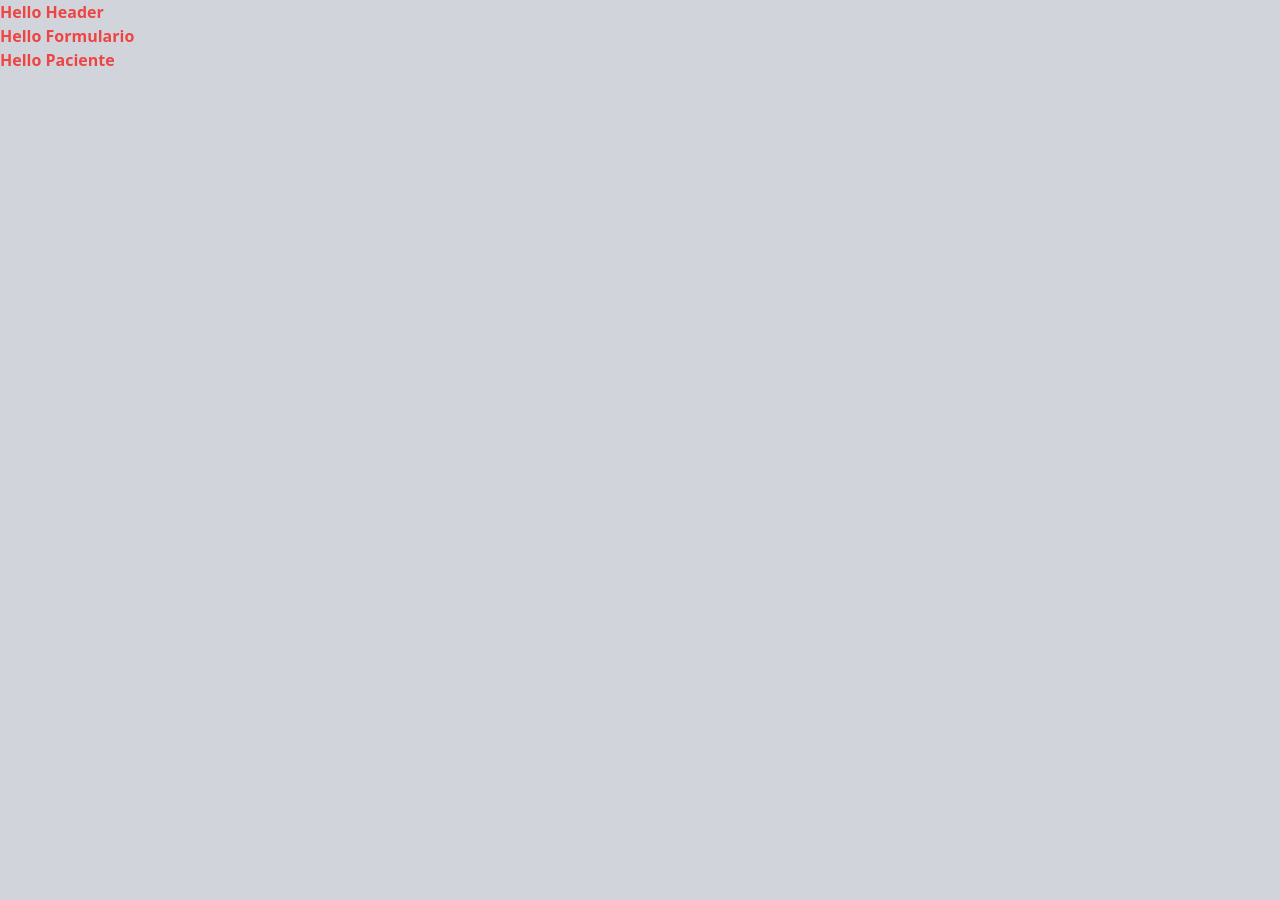
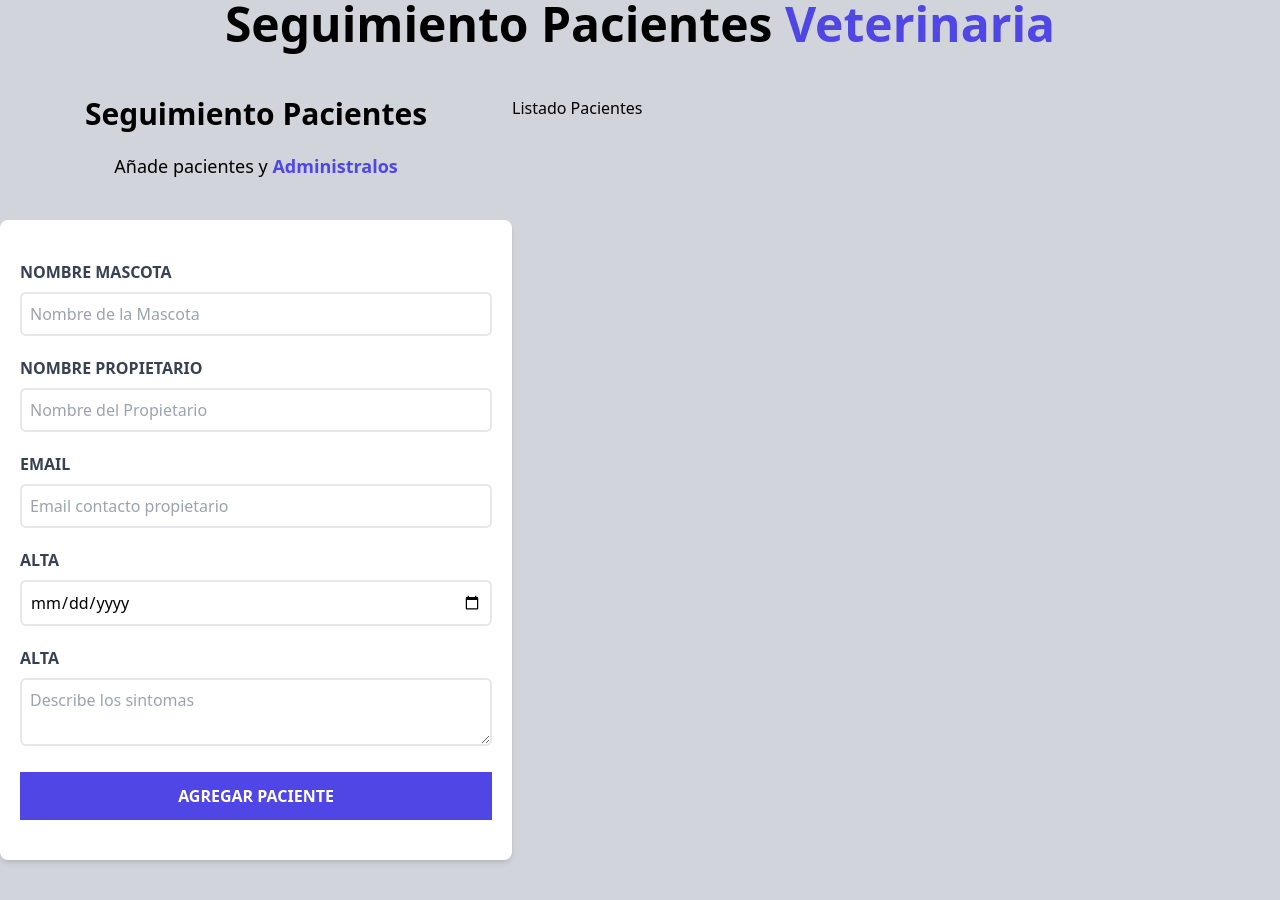
Before and after one commit to Karim-aitt/citas-project, a React (Vite) app: page / in a window 1280 px wide. Before the commit the page ends 800 px from the top, so only its background shows below. Built offline with nearby package versions, Linux system fonts and the light colour scheme.

Commit message:
Completado Formulario.jsx

```diff
--- a/src/App.jsx
+++ b/src/App.jsx
@@ -1,19 +1,19 @@
-import { useState } from 'react'
-import './index.css'
-import {Header} from './components/Header.jsx'
-import {Formulario} from './components/Formulario.jsx'
-import {ListadoPacientes} from './components/ListadoPacientes.jsx'
+import { useState } from "react";
+import "./index.css";
+import { Header } from "./components/Header.jsx";
+import { Formulario } from "./components/Formulario.jsx";
+import { ListadoPacientes } from "./components/ListadoPacientes.jsx";
 
 function App() {
-
-  return (
-    <div className="container mx-auto">
-    <Header />
-    <Formulario />
-    <ListadoPacientes/>
-
-    </div>
-  )
+	return (
+		<div className="container mx-auto">
+			<Header />
+			<div className="mt-12 md:flex ">
+				<Formulario />
+				<ListadoPacientes />
+			</div>
+		</div>
+	);
 }
 
-export default App
+export default App;
--- a/src/components/Formulario.jsx
+++ b/src/components/Formulario.jsx
@@ -1,10 +1,83 @@
-import React from 'react'
+import React from "react";
 
 export const Formulario = () => {
+	return (
+		<div className="md:w-1/2 lg:w-2/5">
+			<h1 className="font-black text-3xl text-center">
+            Seguimiento Pacientes
+            </h1>
+            <p className="text-lg mt-5 text-center mb-10">
+                Añade pacientes y {''}
+                <span className="text-indigo-600 font-bold">Administralos</span>
+            </p>
 
-    return (
-        <div>
-            <h1 className='text-red-500 heado'>Hello Formulario</h1>
-        </div>
-    )
-}
+            <form className="bg-white shadow-md rounded-lg py-10 px-5 mb-10">
+                <div className="mb-5">
+                {/* el htmlFor es para hacer que cuando clickes en el label te redirija al input (los vincula) */}
+                    <label htmlFor="mascota" className="block text-gray-700 uppercase font-bold">
+                    Nombre Mascota</label>
+                    <input
+                    id="mascota"
+                    type="text"
+                    placeholder="Nombre de la Mascota"
+                    className="border-2 w-full p-2 mt-2 placeholder-gray-400 rounded-md"
+                    ></input>
+                </div>
+                <div className="mb-5">
+                {/* el htmlFor es para hacer que cuando clickes en el label te redirija al input (los vincula) */}
+                    <label htmlFor="propietario" className="block text-gray-700 uppercase font-bold">
+                    Nombre Propietario</label>
+                    <input
+                    id="propietario"
+                    type="text"
+                    placeholder="Nombre del Propietario"
+                    className="border-2 w-full p-2 mt-2 placeholder-gray-400 rounded-md"
+                    ></input>
+                </div>
+                <div className="mb-5">
+                {/* el htmlFor es para hacer que cuando clickes en el label te redirija al input (los vincula) */}
+                    <label htmlFor="email" className="block text-gray-700 uppercase font-bold">
+                    Email</label>
+                    <input
+                    id="email"
+                    type="email"
+                    placeholder="Email contacto propietario"
+                    className="border-2 w-full p-2 mt-2 placeholder-gray-400 rounded-md"
+                    ></input>
+                </div>
+                <div className="mb-5">
+                {/* el htmlFor es para hacer que cuando clickes en el label te redirija al input (los vincula) */}
+                    <label htmlFor="alta" className="block text-gray-700 uppercase font-bold">
+                    Alta</label>
+                    <input
+                    id="alta"
+                    type="date"
+                    className="border-2 w-full p-2 mt-2 placeholder-gray-400 rounded-md"
+                    ></input>
+                </div>
+                <div className="mb-5">
+                {/* el htmlFor es para hacer que cuando clickes en el label te redirija al input (los vincula) */}
+                    <label htmlFor="alta" className="block text-gray-700 uppercase font-bold">
+                    Alta</label>
+                    <textarea
+                    id="sintomas"
+                    className="border-2 w-full p-2 mt-2 placeholder-gray-400 rounded-md"
+                    placeholder="Describe los sintomas"
+                     />
+                </div>
+                {/* cursor-pointer para que se ponga el dedito de pulsar
+                transition para que sea una animacion acorde a un boton
+                hover
+                 */}
+                <input
+                type="submit"
+                className="bg-indigo-600 w-full p-3 text-white uppercase font-bold
+                hover:bg-indigo-700 cursor-pointer transition-all"
+                value="Agregar paciente"
+                >
+
+                </input>
+            </form>
+		</div>
+	);
+};
--- a/src/components/Header.jsx
+++ b/src/components/Header.jsx
@@ -5,7 +5,10 @@
 
     return (
         <div>
-            <h1 className='text-red-500 heado'>Hello Header</h1>
+            <h1 className='font-black text-5xl text-center md:w-2/3 mx-auto'>
+            Seguimiento Pacientes {""}
+            <span className='text-indigo-600'>Veterinaria</span>
+            </h1>
         </div>
     )
 }
--- a/src/components/ListadoPacientes.jsx
+++ b/src/components/ListadoPacientes.jsx
@@ -3,8 +3,8 @@
 export const ListadoPacientes = () => {
 
     return (
-        <div>
-            <h1 className='text-red-500 heado'>Hello Paciente</h1>
+        <div className='w-1/2 lg:w-3/5'>
+            <h2 className=''>Listado Pacientes</h2>
         </div>
     )
 }
```
